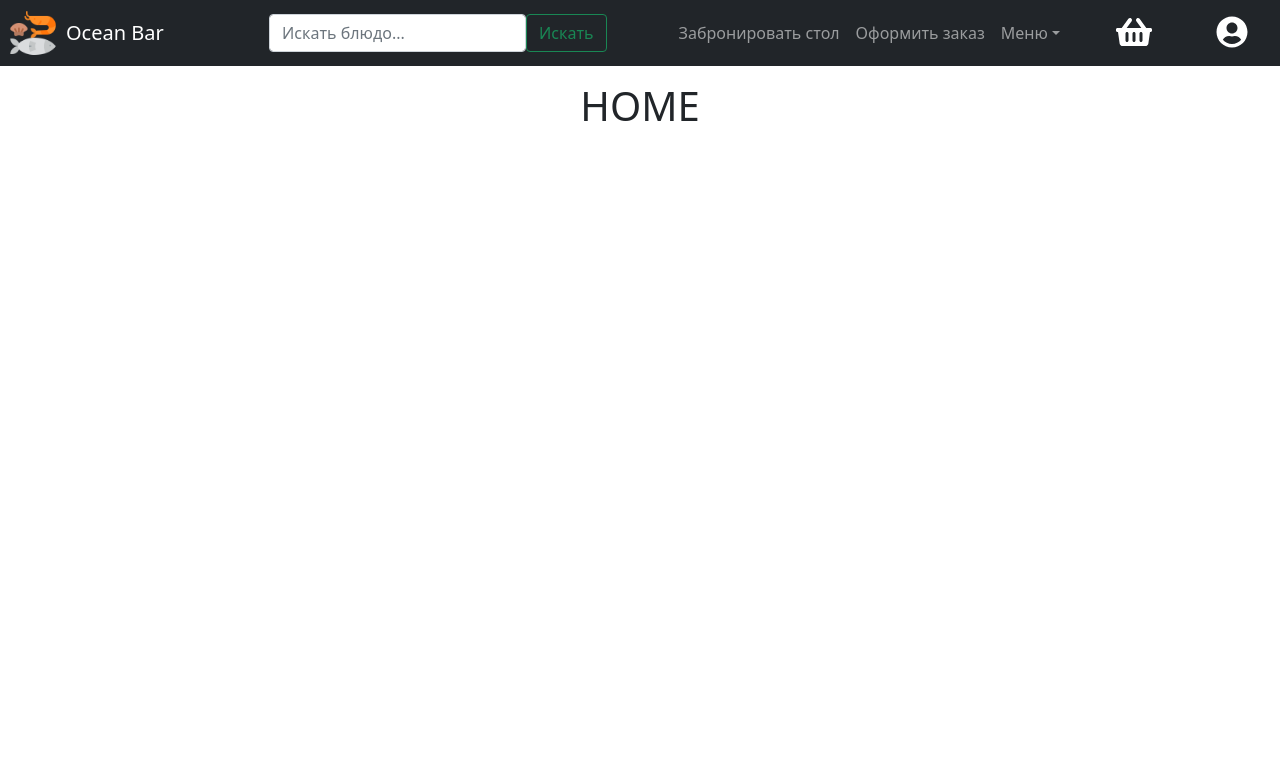
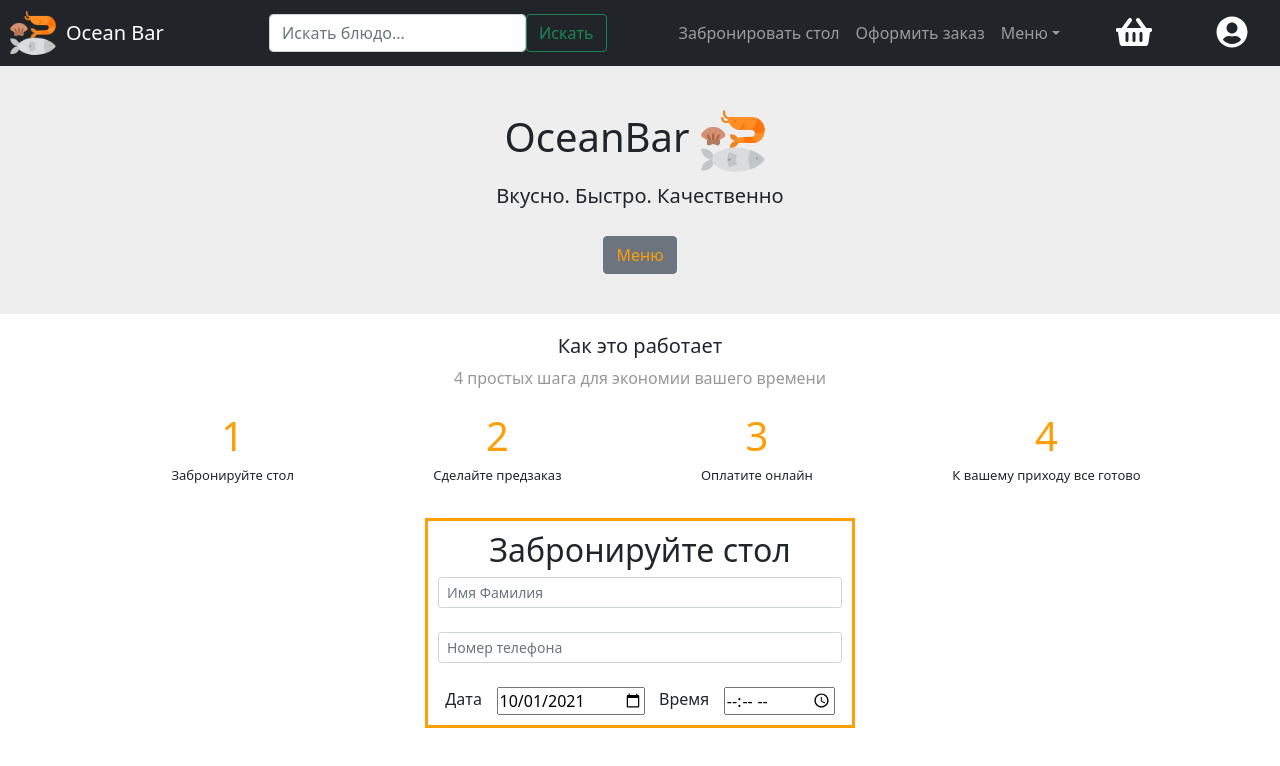
Before and after one commit to NIkitaShykin/OceanBarFrontend, a React (Create React App) app: page / in a window 1280 px wide. Shown: the top 766 px of the page. Built offline with nearby package versions, Linux system fonts and the light colour scheme.

Commit message:
created header, how-it-works, book-a-table components of main page

```diff
--- a/src/App.scss
+++ b/src/App.scss
@@ -3,3 +3,45 @@
 .App {
   text-align: center;
 }
+.menu-text-main-page{
+  color: #ff9e05
+}
+.OceanBarHeader{
+  background-color: #eee;
+  padding: 40px;
+}
+.menu-btn{
+  margin-top: 20px;
+}
+.HowItWorks{
+  text-align: center;
+  margin-top: 20px;
+}
+.howItWorks-info{
+  color: #979797;
+}
+.steps{
+  display: flex;
+  list-style-type:none;
+  justify-content: space-evenly;
+}
+.step{
+  font-size: 40px;
+  color: #ff9e05;
+}
+.hint{
+  font-size: 13px;
+}
+.book-a-table{
+  //display: flex;
+  border-color: #ff9e05;
+  border-style: solid;
+  padding: 10px;
+  text-align: center;
+  width: 430px;
+  margin: 0 auto;
+}
+.time-date{
+  display: flex;
+  justify-content: space-around;
+}
--- a/src/App.tsx
+++ b/src/App.tsx
@@ -1,5 +1,4 @@
 import React from 'react'
-
 import './App.scss'
 import NavBarComponent from './components/homePageComponents/navBarComp'
 
--- /dev/null
+++ b/src/components/homePageComponents/BookATable.tsx
@@ -0,0 +1,35 @@
+import React from 'react'
+import {Form} from 'react-bootstrap'
+
+const BookATable = () => {
+  return (
+    <div className='book-a-table'>
+      <h2>Забронируйте стол</h2>
+      <Form>
+        <Form.Control size='sm' type='text' placeholder='Имя Фамилия' />
+        <br />
+        <Form.Control size='sm' type='tel' placeholder='Номер телефона' />
+      </Form>
+      <br />
+      <div className='time-date'>
+        Дата
+        <input
+          type='date'
+          id='start'
+          name='trip-start'
+          value='2021-10-01'
+        ></input>
+        Время
+        <input
+          type='time'
+          id='appt'
+          name='appt'
+          min='09:00'
+          max='18:00'
+          required
+        ></input>
+      </div>
+    </div>
+  )
+}
+export default BookATable
--- /dev/null
+++ b/src/components/homePageComponents/Header.tsx
@@ -0,0 +1,26 @@
+import React from 'react'
+import {Button} from 'react-bootstrap'
+import Image from 'react-bootstrap/Image'
+
+const OceanBarHeader = () => {
+  return (
+    <div className='OceanBarHeader'>
+      <h1>
+        OceanBar
+        <Image
+          src='seafood.png'
+          alt='logo'
+          className='mx-2'
+          width={70}
+          height={70}
+        />
+      </h1>
+      <h5>Вкусно. Быстро. Качественно</h5>
+      <Button className='menu-btn' variant='secondary'>
+        <span className='menu-text-main-page'>Меню</span>
+      </Button>
+    </div>
+  )
+}
+
+export default OceanBarHeader
--- /dev/null
+++ b/src/components/homePageComponents/HowItWorks.tsx
@@ -0,0 +1,32 @@
+import React from 'react'
+
+const HowItWorks = () => {
+  return (
+    <div className='HowItWorks'>
+      <h5>Как это работает</h5>
+      <p className='howItWorks-info'>
+        4 простых шага для экономии вашего времени
+      </p>
+      <ul className='steps'>
+        <li>
+          <div className='step'>1</div>
+          <p className='hint'>Забронируйте стол</p>
+        </li>
+        <li>
+          <div className='step'>2</div>
+          <p className='hint'>Сделайте предзаказ</p>
+        </li>
+        <li>
+          <div className='step'>3</div>
+          <p className='hint'>Оплатите онлайн</p>
+        </li>
+        <li>
+          <div className='step'>4</div>
+          <p className='hint'>К вашему приходу все готово</p>
+        </li>
+      </ul>
+    </div>
+  )
+}
+
+export default HowItWorks
--- a/src/pages/homePage.tsx
+++ b/src/pages/homePage.tsx
@@ -1,9 +1,14 @@
 import React from 'react'
+import OceanBarHeader from '../components/homePageComponents/Header'
+import HowItWorks from '../components/homePageComponents/HowItWorks'
+import BookATable from '../components/homePageComponents/BookATable'
 
 const Home = () => {
   return (
     <div>
-      <h1 className='m-3'>HOME</h1>
+      <OceanBarHeader />
+      <HowItWorks />
+      <BookATable />
     </div>
   )
 }
```
